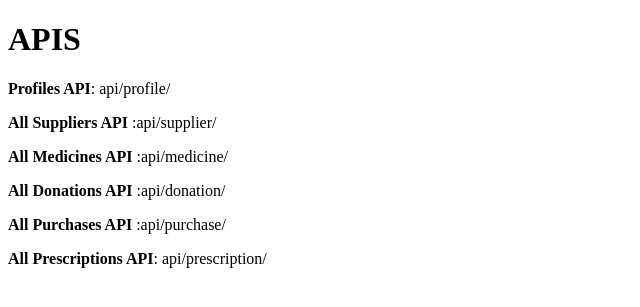
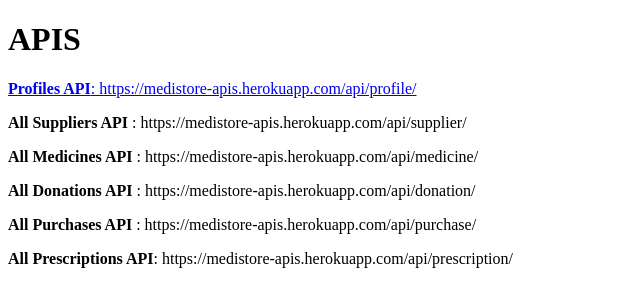
Before and after one commit to isaacmariga/medisite, a Django app: page / in a window 1280 px wide. Shown: the top 307 px of the page, without its empty margins (0-640 px from the left). Run offline with Django 4.2, Linux system fonts and the light colour scheme.

Commit message:
adding heroku to link

```diff
--- a/medicine/templates/test.html
+++ b/medicine/templates/test.html
@@ -11,12 +11,14 @@
 <body>
   <h1> APIS</h1>
 
-  <p><b> Profiles API</b>: api/profile/</p></span>
-  <p><b>All Suppliers API</b> :api/supplier/</p>
-  <p><b>All Medicines API</b> :api/medicine/</p>
-  <p><b>All Donations API</b> :api/donation/</p>
-  <p><b>All Purchases API</b> :api/purchase/</p>
-  <p><b>All Prescriptions API</b>: api/prescription/</p>
+  <a href="{url 'profile'}">
+    <p><b> Profiles API</b>: https://medistore-apis.herokuapp.com/api/profile/</p>
+  </a>
+  <p><b>All Suppliers API</b> : https://medistore-apis.herokuapp.com/api/supplier/</p>
+  <p><b>All Medicines API</b> : https://medistore-apis.herokuapp.com/api/medicine/</p>
+  <p><b>All Donations API</b> : https://medistore-apis.herokuapp.com/api/donation/</p>
+  <p><b>All Purchases API</b> : https://medistore-apis.herokuapp.com/api/purchase/</p>
+  <p><b>All Prescriptions API</b>: https://medistore-apis.herokuapp.com/api/prescription/</p>
 </body>
 
 </html>
--- a/medicine/urls.py
+++ b/medicine/urls.py
@@ -5,7 +5,7 @@ from . import views, api_view
 
 urlpatterns = [
   path('', views.welcome,name = 'test'),
-  path('api/profile/', api_view.ProfileList.as_view()),
+  path('api/profile/', api_view.ProfileList.as_view(), name = 'profile'),
   path('api/supplier/', api_view.SupplierList.as_view()),
   path('api/medicine/', api_view.MedicineList.as_view()),
   path('api/donation/', api_view.DonatingList.as_view()),
```
